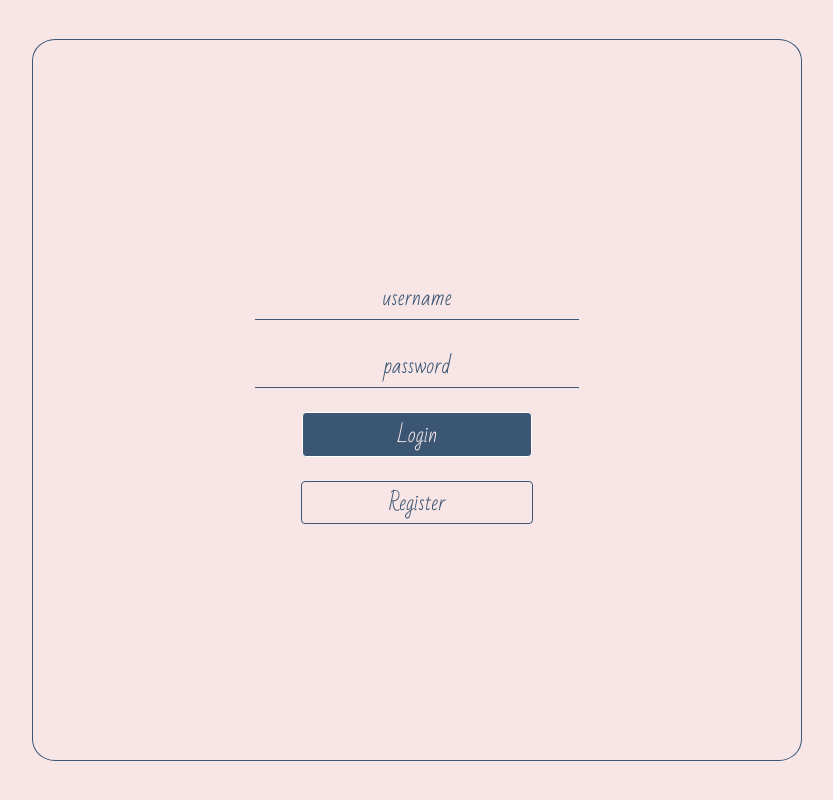
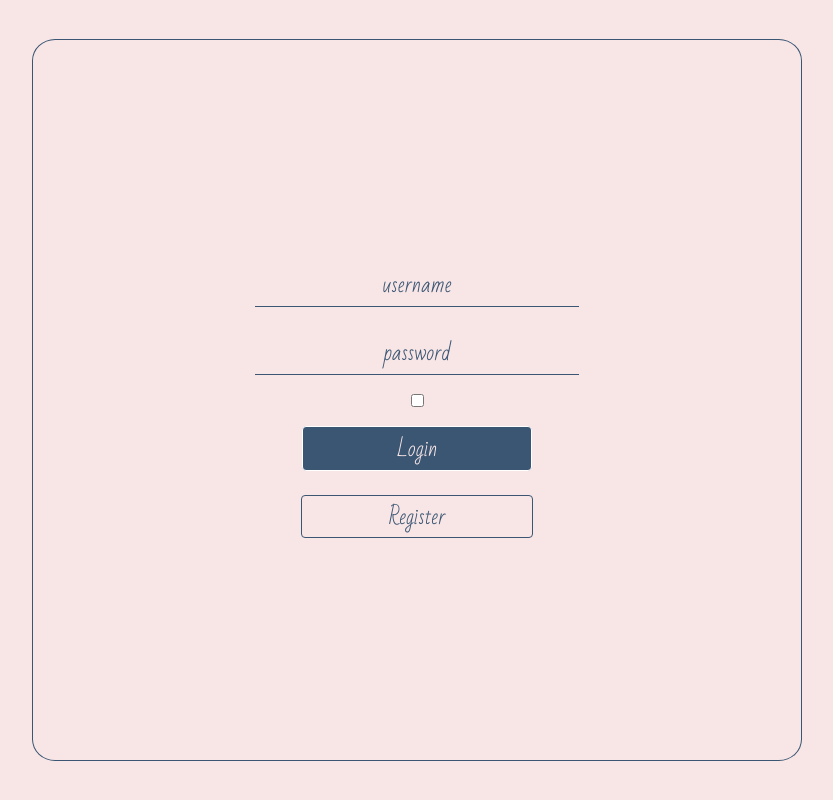
Before and after one commit to leonnath/Final-project, a React (Create React App) app in the folder app/: page /login in a window 1280 px wide. Shown: the whole page, without its empty margins (223-1056 px from the left). Built offline with nearby package versions, Linux system fonts and the light colour scheme.

Commit message:
add the checkbox

```diff
--- a/app/src/components/Login.jsx
+++ b/app/src/components/Login.jsx
@@ -36,6 +36,7 @@ function Login(props) {
         <form className="Container" onSubmit={handleFormSubmit}>
             <input className="Input Input--light" type="username" name="username" placeholder="username" />
             <input className="Input Input--light" type="password" name="password" placeholder="password" />
+            <input type="checkbox" name="remember" id="remember" />
             <button className="Button Button--light" type="submit" >Login</button>
             <Link className="Button Link" to="/register" >Register</Link>
         </form>
```
